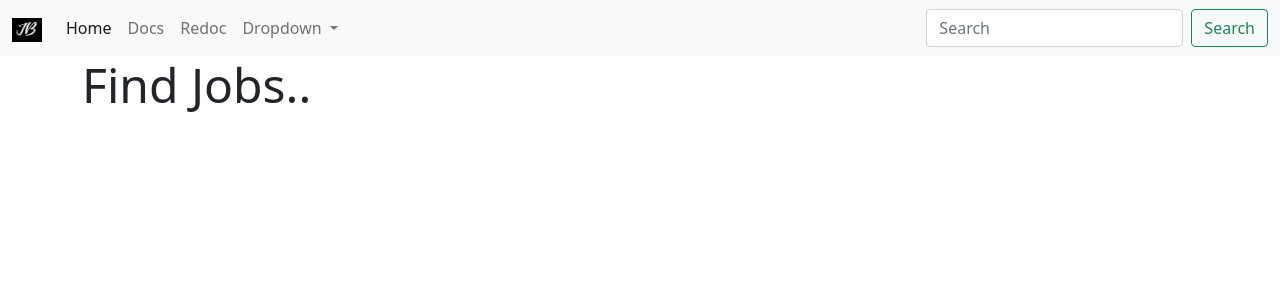
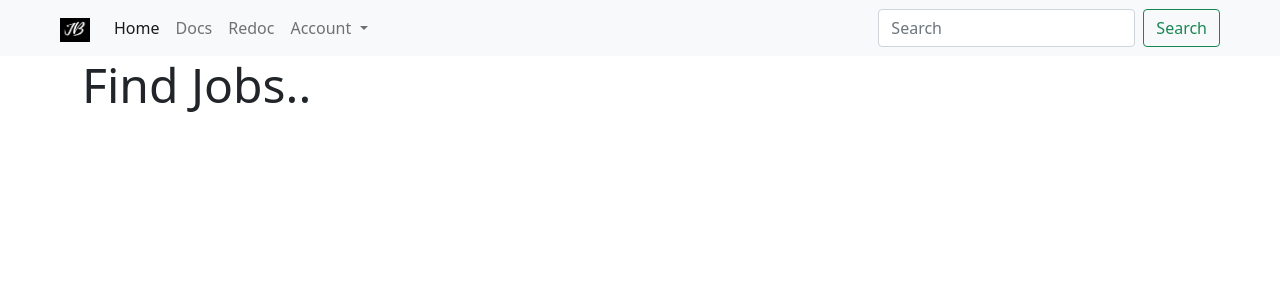
Before and after one commit to nofoobar/JobBoard-Fastapi, a FastAPI app: page / in a window 1280 px wide. Shown: the top 300 px of the page. Run offline with FastAPI, Linux system fonts and the light colour scheme; data that the repository does not hold is empty; parts of the project's set-up code (start-up, migrations or seed data) failed here and were passed over.

Commit message:
add registrationa and login endpoints in navbar

```diff
--- a/backend/templates/components/navbar.html
+++ b/backend/templates/components/navbar.html
@@ -1,4 +1,4 @@
-<nav class="navbar navbar-expand-lg navbar-light bg-light">
+<nav class="navbar navbar-expand-lg navbar-light bg-light px-5">
   <div class="container-fluid">
     <a class="navbar-brand" href="#">
       <img src="{{ url_for('static', path='images/logo.png') }}" alt="" width="30" height="24">
@@ -19,11 +19,11 @@
         </li>
         <li class="nav-item dropdown">
           <a class="nav-link dropdown-toggle" href="#" id="navbarDropdown" role="button" data-bs-toggle="dropdown" aria-expanded="false">
-            Dropdown
+            Account
           </a>
           <ul class="dropdown-menu" aria-labelledby="navbarDropdown">
-            <li><a class="dropdown-item" href="#">Action</a></li>
-            <li><a class="dropdown-item" href="#">Another action</a></li>
+            <li><a class="dropdown-item" href="/register/">Signup</a></li>
+            <li><a class="dropdown-item" href="/login/">Login</a></li>
             <li><hr class="dropdown-divider"></li>
             <li><a class="dropdown-item" href="#">Something else here</a></li>
           </ul>
```
